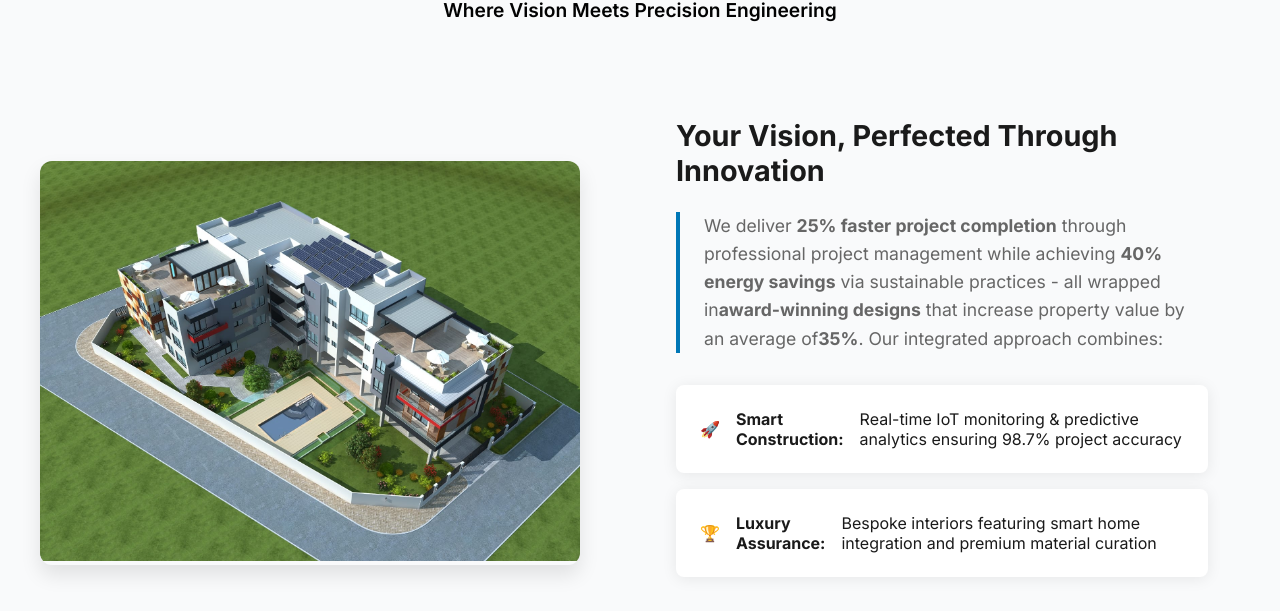
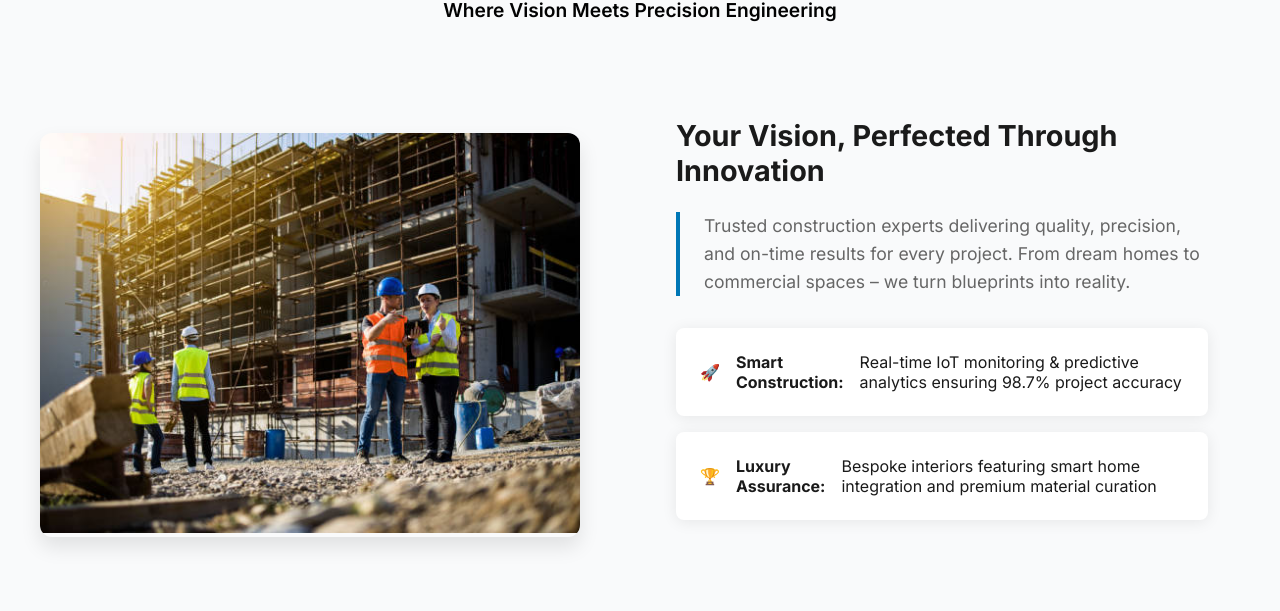
Before and after one commit to AP00014/Efieplans, a React (Vite) app: page / in a window 1280 px wide. Shown: the part 969-1580 px from the top of the page. Built offline with nearby package versions, Linux system fonts and the light colour scheme.

Commit message:
firt commit

```diff
--- a/src/components/pages/Home.tsx
+++ b/src/components/pages/Home.tsx
@@ -8,6 +8,7 @@ import image2 from '../../../public/Images/img3.jpg'
 import image3 from '../../../public/Images/81836978_2141186975984210_991424691258261504_n.jpg'
 import image4 from '../../../public/Images/interor.jpg'
 import image5 from '../../../public/Images/82604517_2141155279320713_5725934327536025600_n.jpg'
+import imageCaption1 from '../../../public/Images/istockphoto-2117759132-612x612.jpg'
 
 
 const slides = [
@@ -123,16 +124,14 @@ const Home = () => {
     {/* Primary Showcase Row */}
     <div className="feature-row">
       <div className="feature-image">
-        <img src={image1} alt="Next-Gen Construction" />
+        <img src={imageCaption1} alt="Next-Gen Construction" />
       </div>
       <div className="feature-content">
 
         <h3>Your Vision, Perfected Through Innovation</h3>
         <p className="super-text">
-          We deliver <strong>25% faster project completion</strong> through professional project management while
-          achieving <strong>40% energy savings</strong> via sustainable practices - all wrapped in
-          <strong>award-winning designs</strong> that increase property value by an average of
-          <strong>35%</strong>. Our integrated approach combines:
+        Trusted construction experts delivering quality, precision, and on-time results for every project. From dream
+        homes to commercial spaces – we turn blueprints into reality.
         </p>
 
         <ul className="value-proposition-list">
```
Also changed, not shown: public/Images/istockphoto-2117759132-612x612.jpg (added).
